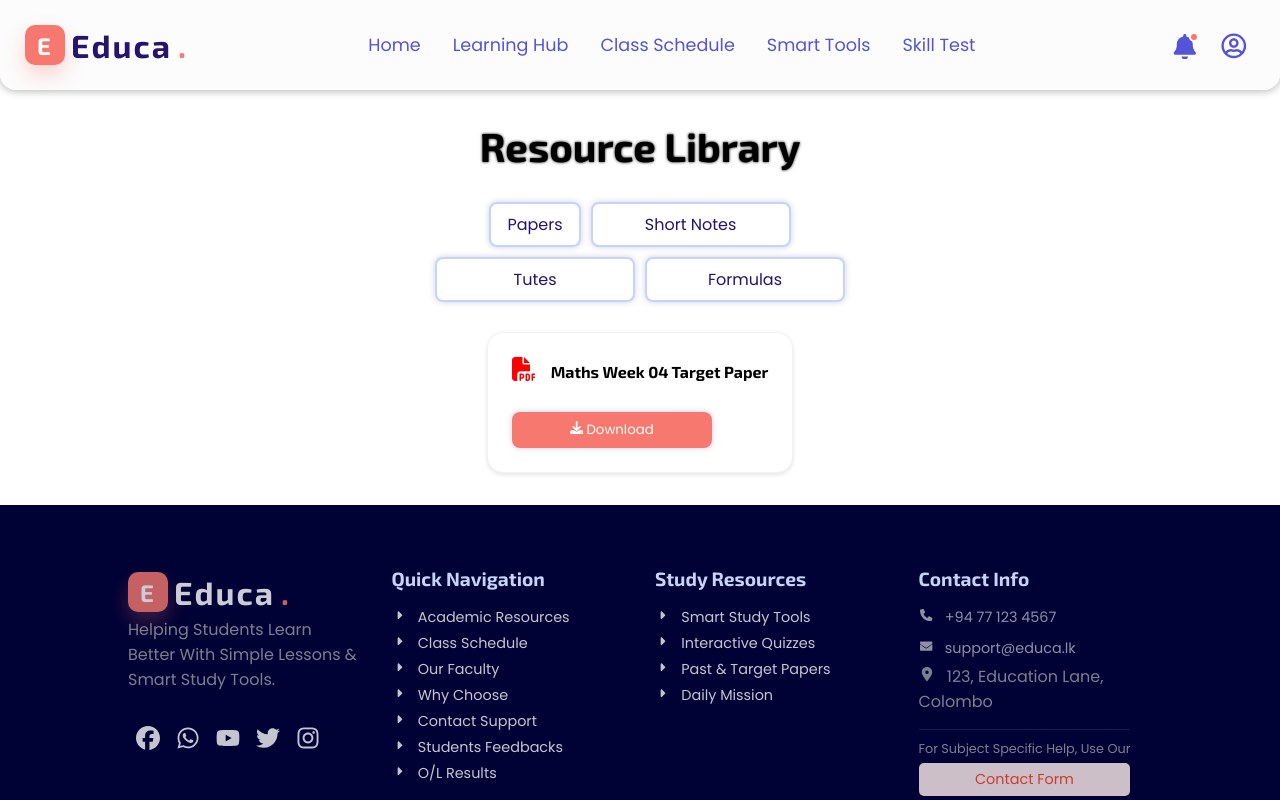
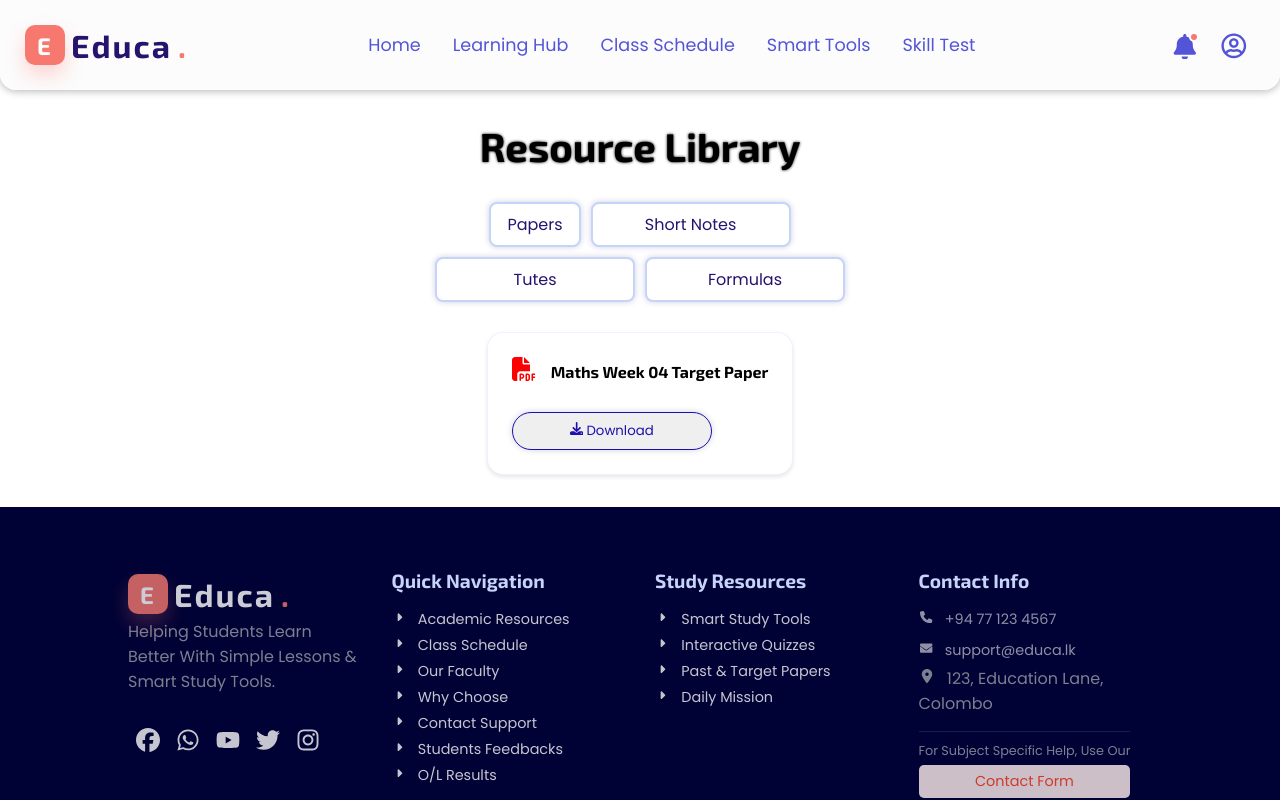
Before and after one commit to lakshan-beast/Educa-OL-Learning-Platform, a React (Vite) app: page /paper-hub in a window 1280 px wide. Shown: the top 800 px of the page. Built offline with nearby package versions, Linux system fonts and the light colour scheme.

Commit message:
Comment out unused resources-grid styles to clean up code

```diff
--- a/src/styles/pages/_papers.scss
+++ b/src/styles/pages/_papers.scss
@@ -47,25 +47,25 @@
   }
 }
 
-.resources-grid {
-  display: grid;
-  grid-template-columns: repeat(auto-fit, minmax(300px, 1fr));
-  gap: $grid-gap-xlarge;
+// .resources-grid {
+//   //   display: grid;
+//   //   grid-template-columns: repeat(auto-fit, minmax(300px, 1fr));
+//   //   gap: $grid-gap-xlarge;
 
-  // span {
-  //   color: $primary-orange;
-  // }
+//   // span {
+//   //   color: $primary-orange;
+//   // }
 
-  button {
-    background: $primary-orange;
-    color: $white;
-    padding: $padding-small $padding-medium;
-    border: none;
-    border-radius: $border-radius-small;
-    cursor: pointer;
+//   button {
+//     background: $primary-orange;
+//     color: $white;
+//     padding: $padding-small $padding-medium;
+//     border: none;
+//     border-radius: $border-radius-small;
+//     cursor: pointer;
 
-    // &:hover {
-    //   // background-color: darken($primary-orange, 10%);
-    // }
-  }
-}
+//     // &:hover {
+//     //   // background-color: darken($primary-orange, 10%);
+//     // }
+//   }
+// }
```
